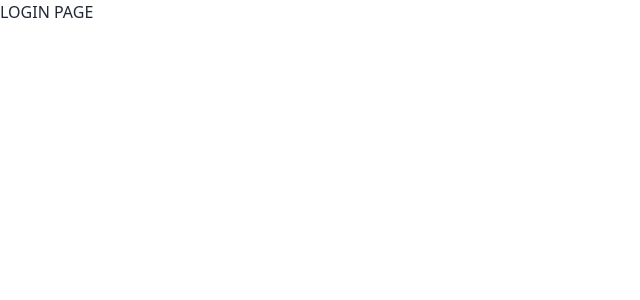
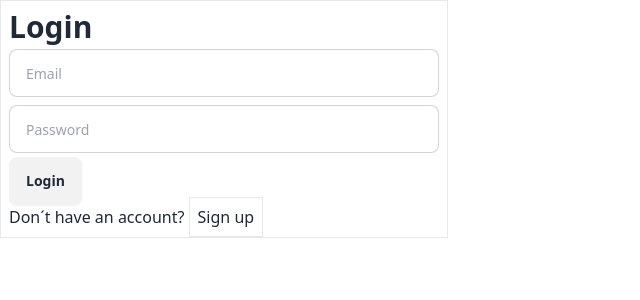
Before and after one commit to juanPendenza/mern-tasks-manager-client, a React (Vite) app: page /login in a window 1280 px wide. Shown: the top 300 px of the page, without its empty margins (0-640 px from the left). Built offline with nearby package versions, Linux system fonts and the light colour scheme.

Commit message:
Update login and register page, auth context and authjs

```diff
--- a/src/api/auth.js
+++ b/src/api/auth.js
@@ -6,3 +6,6 @@ const API = "http://localhost:3000/api";
 
 // post a /register
 export const postRegister = (user) => axios.post(`${API}/register`, user);
+
+// post a /login
+export const postLogin = (user) => axios.post(`${API}/login`, user);
--- a/src/context/AuthContext.jsx
+++ b/src/context/AuthContext.jsx
@@ -1,5 +1,5 @@
-import { createContext, useContext, useState } from "react";
-import { postRegister } from "../api/auth.js";
+import { createContext, useContext, useEffect, useState } from "react";
+import { postLogin, postRegister } from "../api/auth.js";
 
 // creo el contexto
 export const AuthContext = createContext();
@@ -35,8 +35,39 @@ export const AuthProvider = ({ children }) => {
       setErrors(error.response.data);
     }
   };
+
+  // función logea un usuario autenticado
+  const signin = async (user) => {
+    try {
+      // llama a postRegister
+      const res = await postLogin(user);
+      console.log(res);
+      // setea el usuario con los datos del form
+      // setUser(res.data);
+      // una vez que se registra el usuario, pasa a estar autenticado
+      // setIsAuthenticated(true);
+    } catch (error) {
+      // si hay un error lo guardo en el estado errors
+      setErrors(error.response.data);
+    }
+  };
+
+  // función que limpia los errores
+  useEffect(() => {
+    // limpio los errores desp de 3 seg
+    if (errors.length > 0) {
+      const timer = setTimeout(() => {
+        setErrors([]);
+      }, 3000);
+      // limpio el timer por si el usuario cambia de pag o deja de usar es useEffect
+      return () => clearTimeout(timer);
+    }
+  }, [errors]);
+
   return (
-    <AuthContext.Provider value={{ user, signup, isAuthenticated, errors }}>
+    <AuthContext.Provider
+      value={{ user, signup, signin, isAuthenticated, errors }}
+    >
       {children}
     </AuthContext.Provider>
   );
--- a/src/pages/Login.jsx
+++ b/src/pages/Login.jsx
@@ -1,5 +1,63 @@
+import { useForm } from "react-hook-form";
+import { useAuthContext } from "../context/AuthContext";
+import { Link } from "react-router-dom";
+
 function Login() {
-  return <div>LOGIN PAGE</div>;
+  // traigo los datos del contexto
+  const { signin, errors: signinErrors } = useAuthContext();
+
+  // traigo lo que necesito de react-hook-form
+  const {
+    register,
+    handleSubmit,
+    formState: { errors },
+  } = useForm();
+
+  // función que maneja el sumbit el form
+  const onSubmit = handleSubmit(async (values) => {
+    signin(values);
+  });
+
+  return (
+    <div className="max-w-md border p-2">
+      <h1 className="font-bold text-3xl">Login</h1>
+      {signinErrors.map((error, index) => (
+        <div key={index} className="bg-red-500 text-white p-2">
+          {error}
+        </div>
+      ))}
+      <form onSubmit={onSubmit}>
+        {/* EMAIL */}
+        <input
+          type="email"
+          placeholder="Email"
+          className="input input-bordered input-md my-1 w-full"
+          {...register("email", { required: true })}
+        />
+        {errors.email && <p className="text-red-500">Email is required</p>}
+        {/* CONTRASEÑA */}
+        <input
+          type="password"
+          placeholder="Password"
+          className="input input-bordered input-md my-1 w-full"
+          {...register("password", { required: true })}
+        />
+        {errors.password && (
+          <p className="text-red-500">Password is required</p>
+        )}
+        {/* BOTON */}
+        <button type="submit" className="btn">
+          Login
+        </button>
+      </form>
+      <p>
+        Don´t have an account?{" "}
+        <Link className="border p-2" to={"/register"}>
+          Sign up
+        </Link>
+      </p>
+    </div>
+  );
 }
 
 export default Login;
--- a/src/pages/Register.jsx
+++ b/src/pages/Register.jsx
@@ -28,6 +28,7 @@ function Register() {
 
   return (
     <div className="max-w-md border p-2">
+      <h1 className="font-bold text-3xl">Register</h1>
       {registerErrors.map((error, index) => (
         <div key={index} className="bg-red-500 text-white p-2">
           {error}
@@ -67,6 +68,12 @@ function Register() {
           Register
         </button>
       </form>
+      <p>
+        Alredy have an account?{" "}
+        <Link className="border p-2" to={"/login"}>
+          Sign in
+        </Link>
+      </p>
     </div>
   );
 }
```
